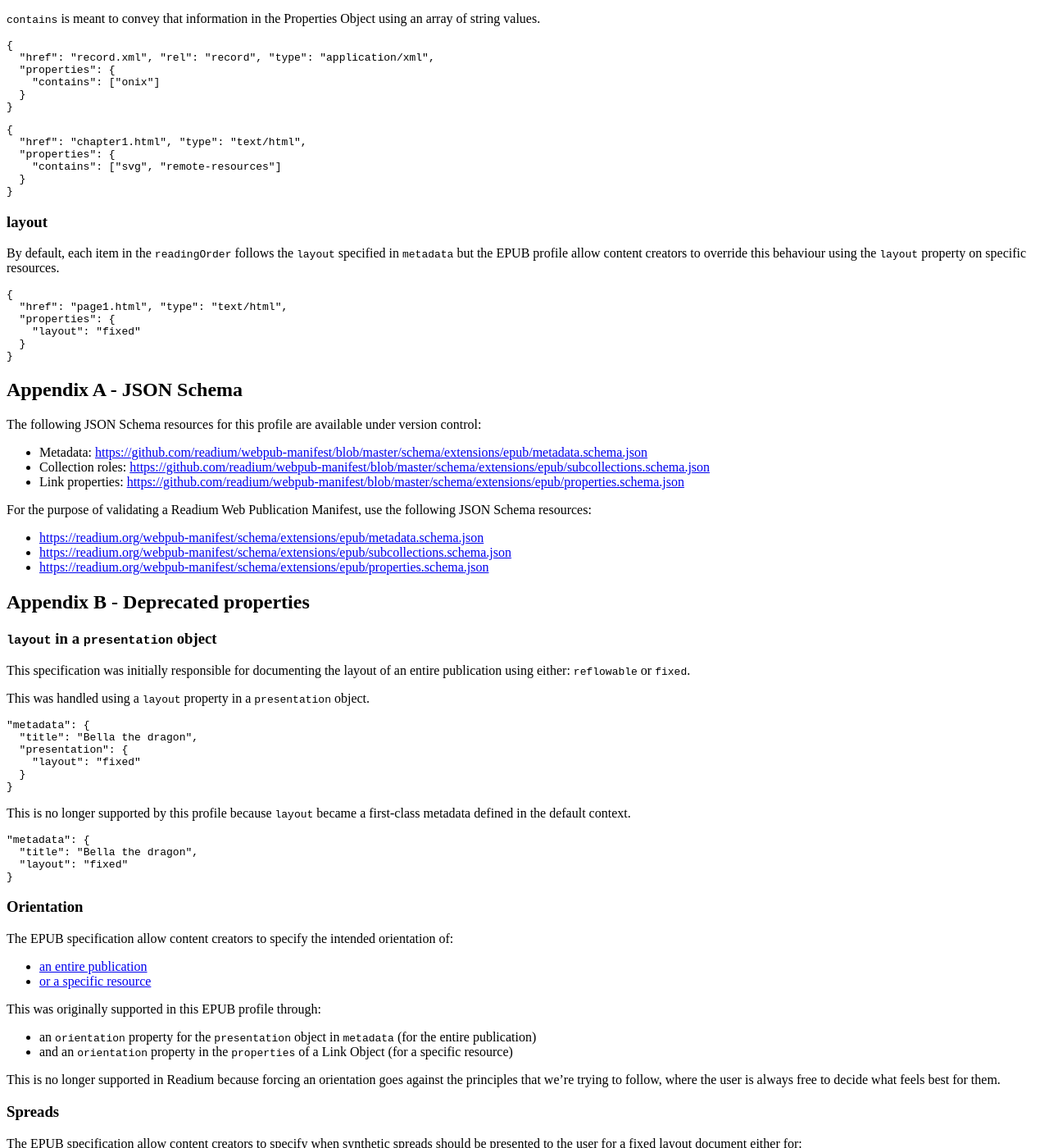
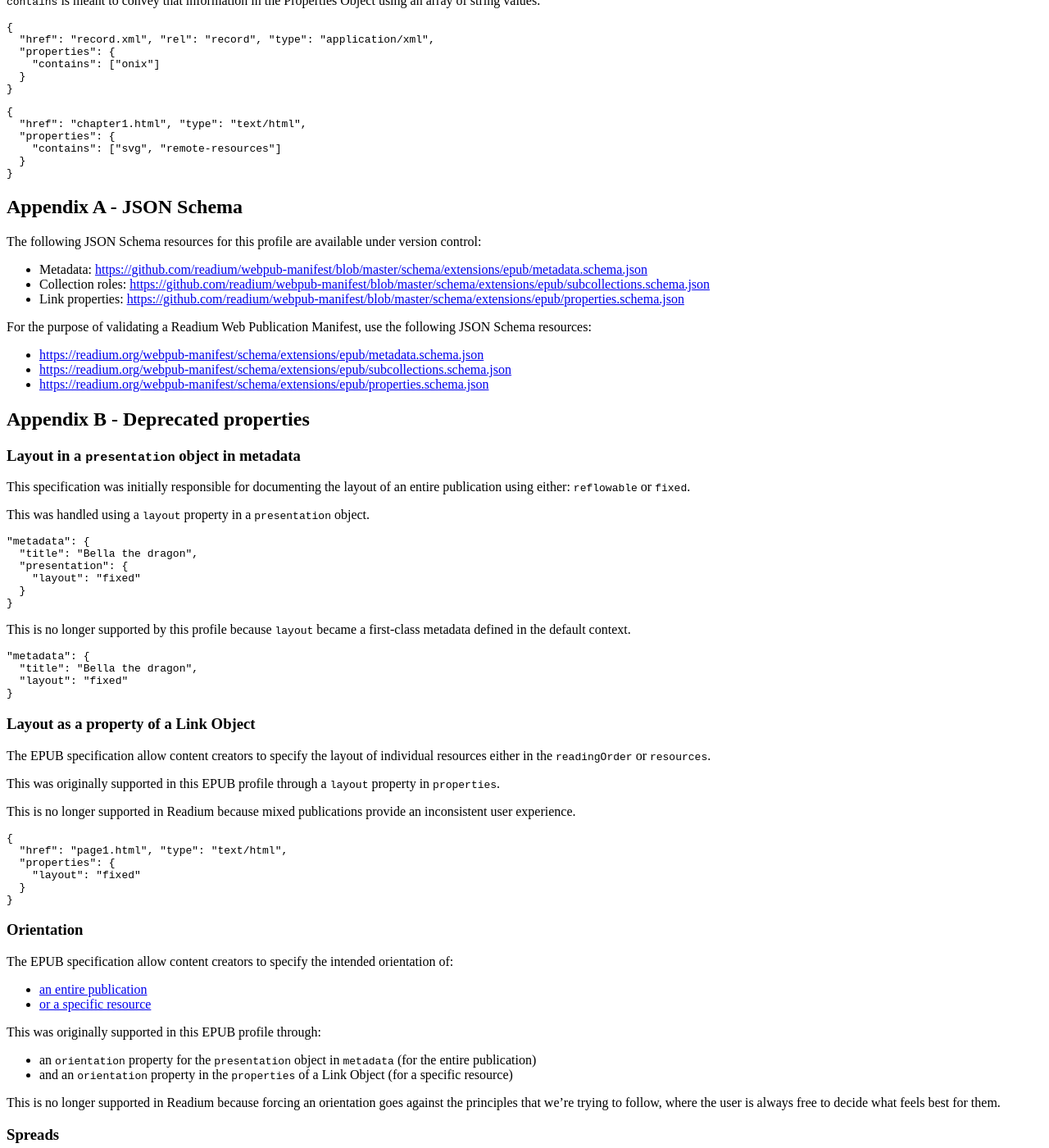
Before and after one commit to readium/webpub-manifest, a Jekyll site: the page built from profiles/epub.md, in a window 1280 px wide and 1400 px high, scrolled down 1882 px. Shown: the whole window at 82% size. Built offline with Jekyll 4.4.1, drawn with Linux system fonts in a browser that asks for light colours; our own code applies the rules of GitHub Pages for plain Markdown files; comment, search, counter and statistics services are not loaded; some of the changed text lies outside the part shown.

Commit message:
Deprecates `layout` as a link property

````diff
--- a/profiles/epub.md
+++ b/profiles/epub.md
@@ -78,7 +78,6 @@ This profile defines additional Link properties:
 | Key   | Semantics | Type     | Values    |
 | ----- | --------- | -------- | --------- |
 | [contains](#contains)  | Identifies content contained in the linked resource, that cannot be strictly identified using a media type.  | Array  | `mathml`, `onix`, `remote-resources`, `js`, `svg` or `xmp`  |
-| [layout](#layout)  | Hint about the nature of the layout for the linked resources.  | String  | `fixed` or `reflowable`  |
 
 ### contains
 
@@ -107,20 +106,6 @@ While the media type is the main way to identify the nature of a resource in a L
 }
 ```
 
-### layout
-
-By default, each item in the `readingOrder` follows the `layout` specified in `metadata` but the EPUB profile allow content creators to override this behaviour using the `layout` property on specific resources.
-
-
-```
-{
-  "href": "page1.html", "type": "text/html",
-  "properties": {
-    "layout": "fixed"
-  }
-}
-```
-
 ## Appendix A - JSON Schema
 
 The following JSON Schema resources for this profile are available under version control:
@@ -138,7 +123,7 @@ For the purpose of validating a Readium Web Publication Manifest, use the follow
 
 ## Appendix B - Deprecated properties
 
-### `layout` in a `presentation` object
+### Layout in a `presentation` object in metadata
 
 This specification was initially responsible for documenting the layout of an entire publication using either: `reflowable` or `fixed`.
 
@@ -159,6 +144,23 @@ This is no longer supported by this profile because `layout` became a first-clas
 "metadata": {
   "title": "Bella the dragon",
   "layout": "fixed"
+}
+```
+
+### Layout as a property of a Link Object
+
+The EPUB specification allow content creators to specify the layout of individual resources either in the `readingOrder` or `resources`.
+
+This was originally supported in this EPUB profile through a `layout` property in `properties`.
+
+This is no longer supported in Readium because mixed publications provide an inconsistent user experience.
+
+```
+{
+  "href": "page1.html", "type": "text/html",
+  "properties": {
+    "layout": "fixed"
+  }
 }
 ```
 
````
